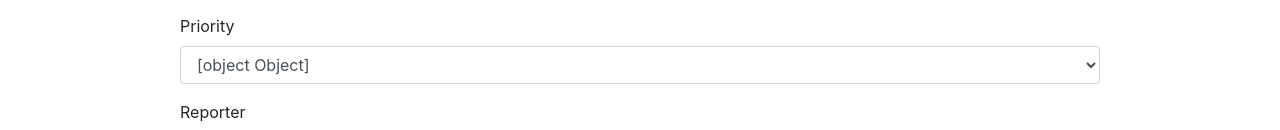
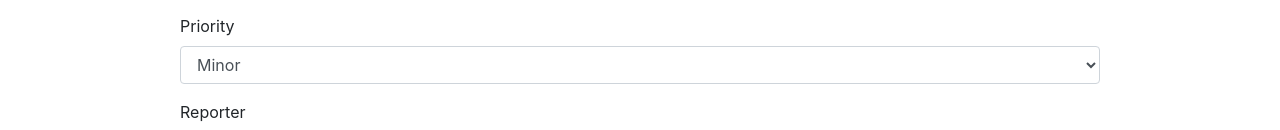
Before and after one commit to PCMacOS/Angular-Academy-Project, an Angular app: page /post in a window 1280 px wide. Shown: the part 565-695 px from the top of the page. Built offline with nearby package versions, Linux system fonts and the light colour scheme.

Commit message:
Fix name for priority

```diff
--- a/src/app/modules/table/post-form/post-form.component.html
+++ b/src/app/modules/table/post-form/post-form.component.html
@@ -19,7 +19,7 @@
     <div class="form-group">
       <label>Priority</label>
       <select class="form-control" formControlName="priority">
-          <option class="dropdown-item" *ngFor="let priority of priority">{{priority}}</option>
+          <option class="dropdown-item" *ngFor="let priority of priority">{{priority.name}}</option>
       </select>
     </div>
 
```
